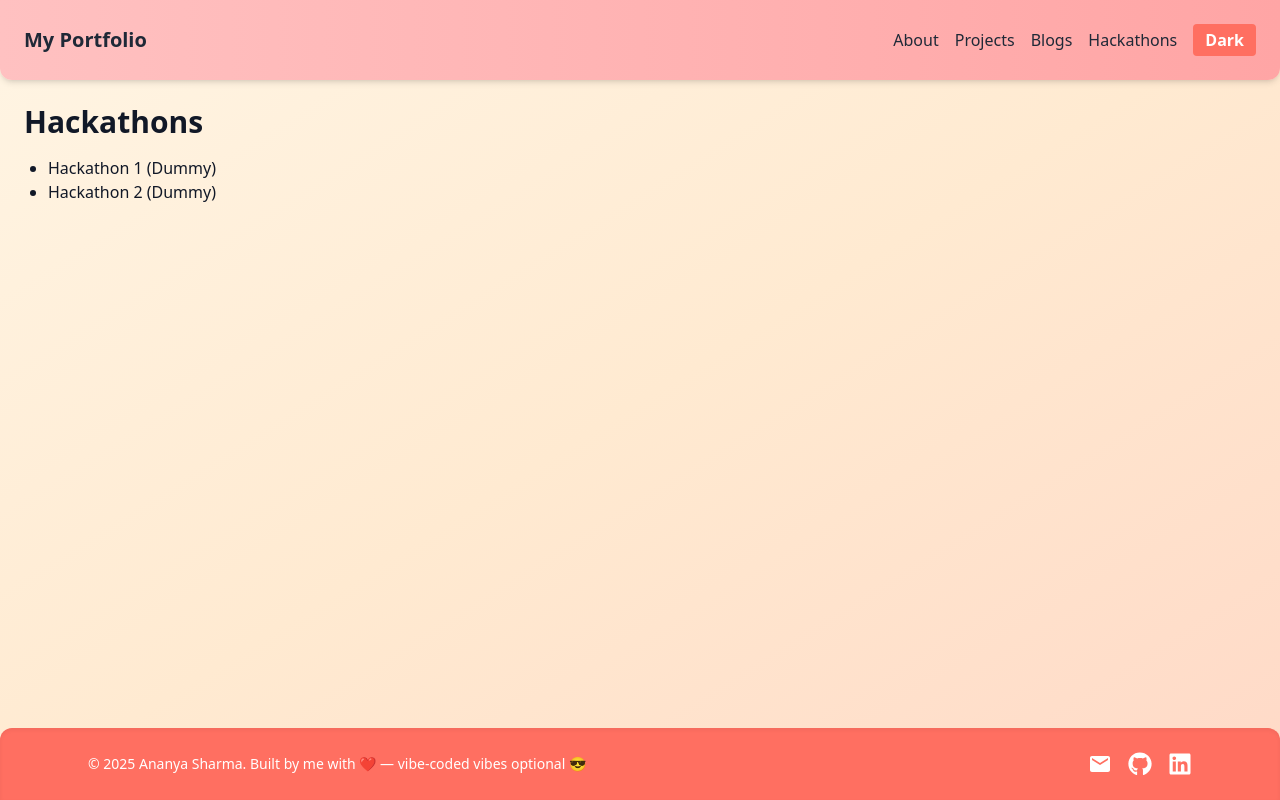
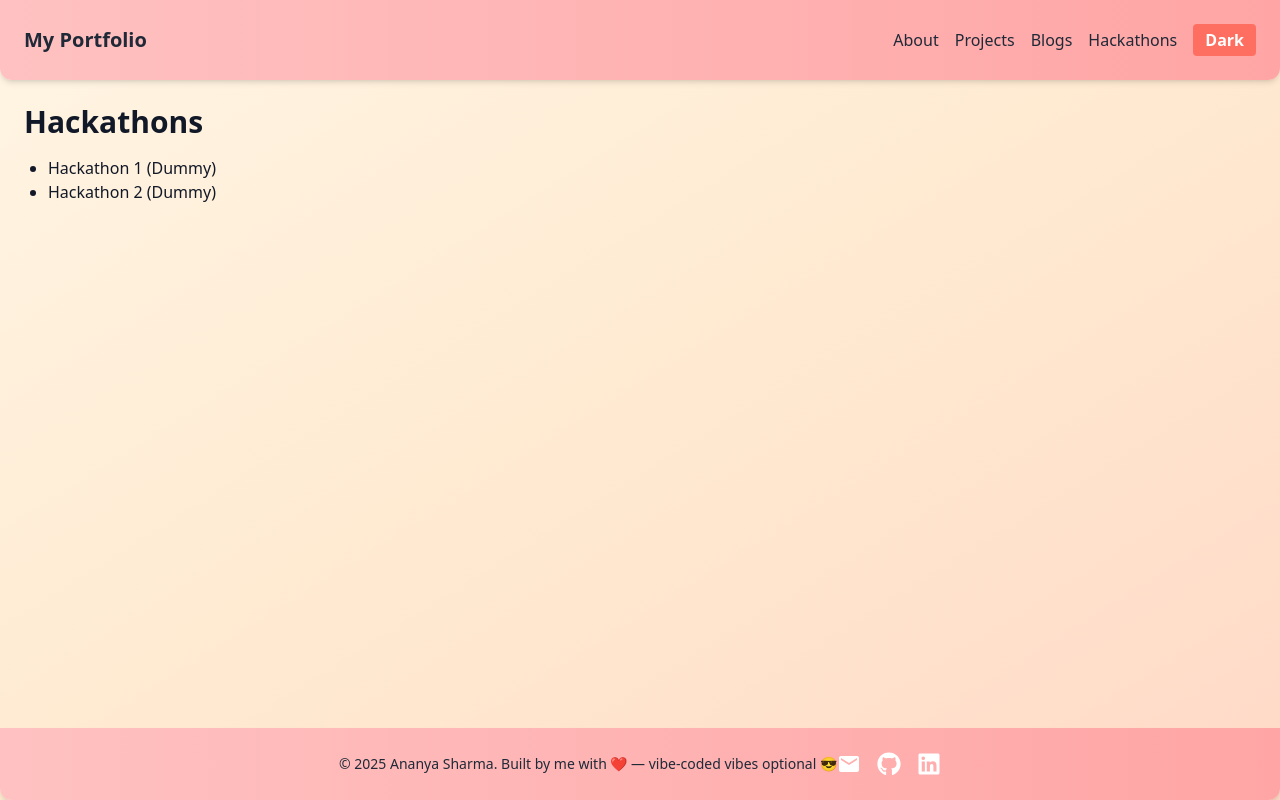
Before and after one commit to ANANYASHARMA3064/Personal_website-, a React (Vite) app: page /hackathons in a window 1280 px wide. Built offline with nearby package versions, Linux system fonts and the light colour scheme.

Commit message:
changed color

```diff
--- a/src/Components/Footer.jsx
+++ b/src/Components/Footer.jsx
@@ -4,7 +4,10 @@ import { MdEmail } from "react-icons/md";
 
 const Footer = () => {
   return (
-    <footer className="bg-primary dark:bg-gray-800 text-white py-6 mt-16 rounded-t-xl shadow-inner">
+    <footer className="flex justify-between items-center p-6 rounded-b-xl shadow-md
+    bg-gradient-to-r from-[#FFC1C1] via-[#FFB3B3] to-[#FFA5A5]
+    dark:bg-gradient-to-r dark:from-[#5D4E7A] dark:via-[#6E5D8A] dark:to-[#7F6C9A]
+    text-gray-800 dark:text-white">
       <div className="max-w-6xl mx-auto flex flex-col md:flex-row items-center justify-between px-6">
         <p className="text-sm mb-4 md:mb-0">
           © 2025 Ananya Sharma. Built by me with ❤️ — vibe-coded vibes optional 😎
```
